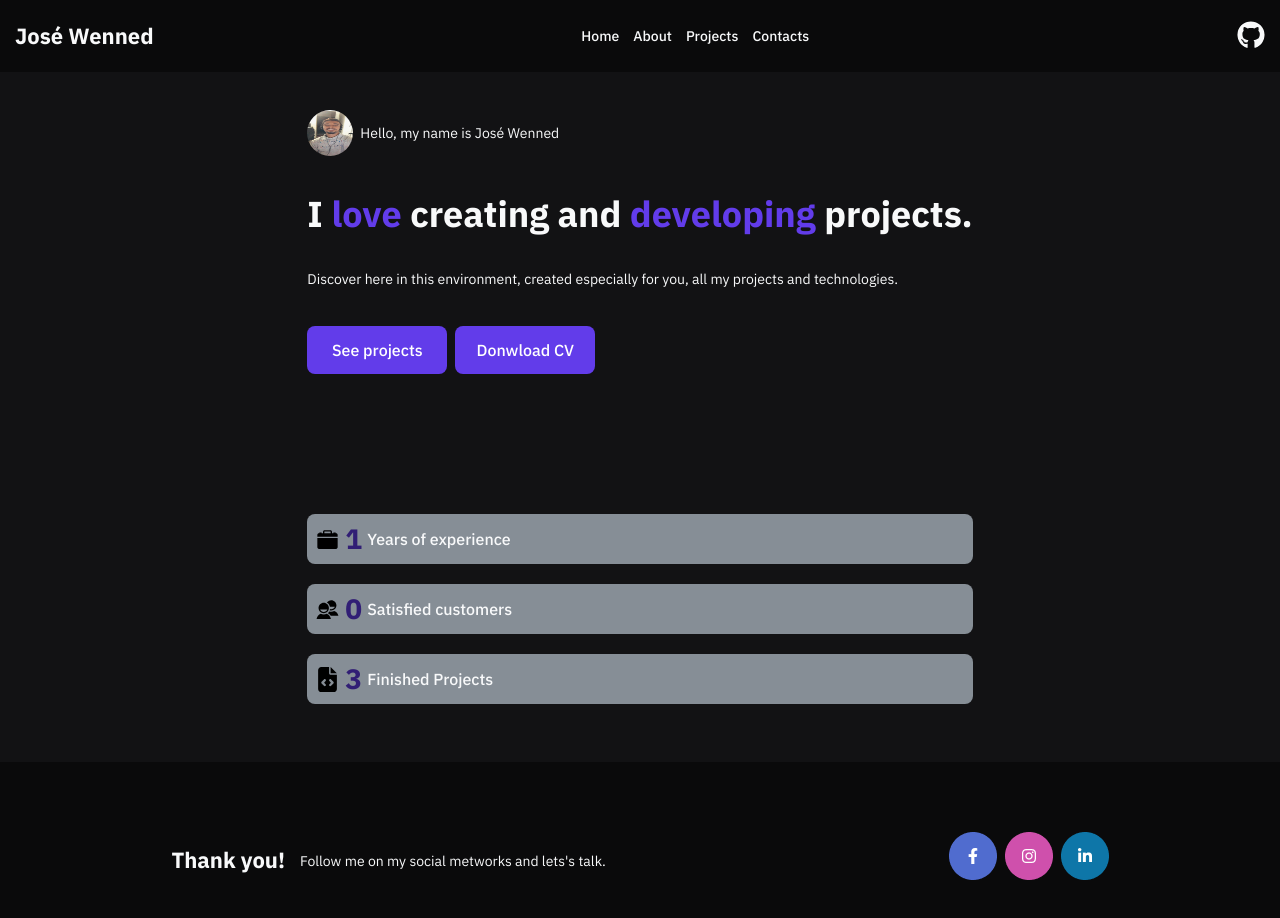
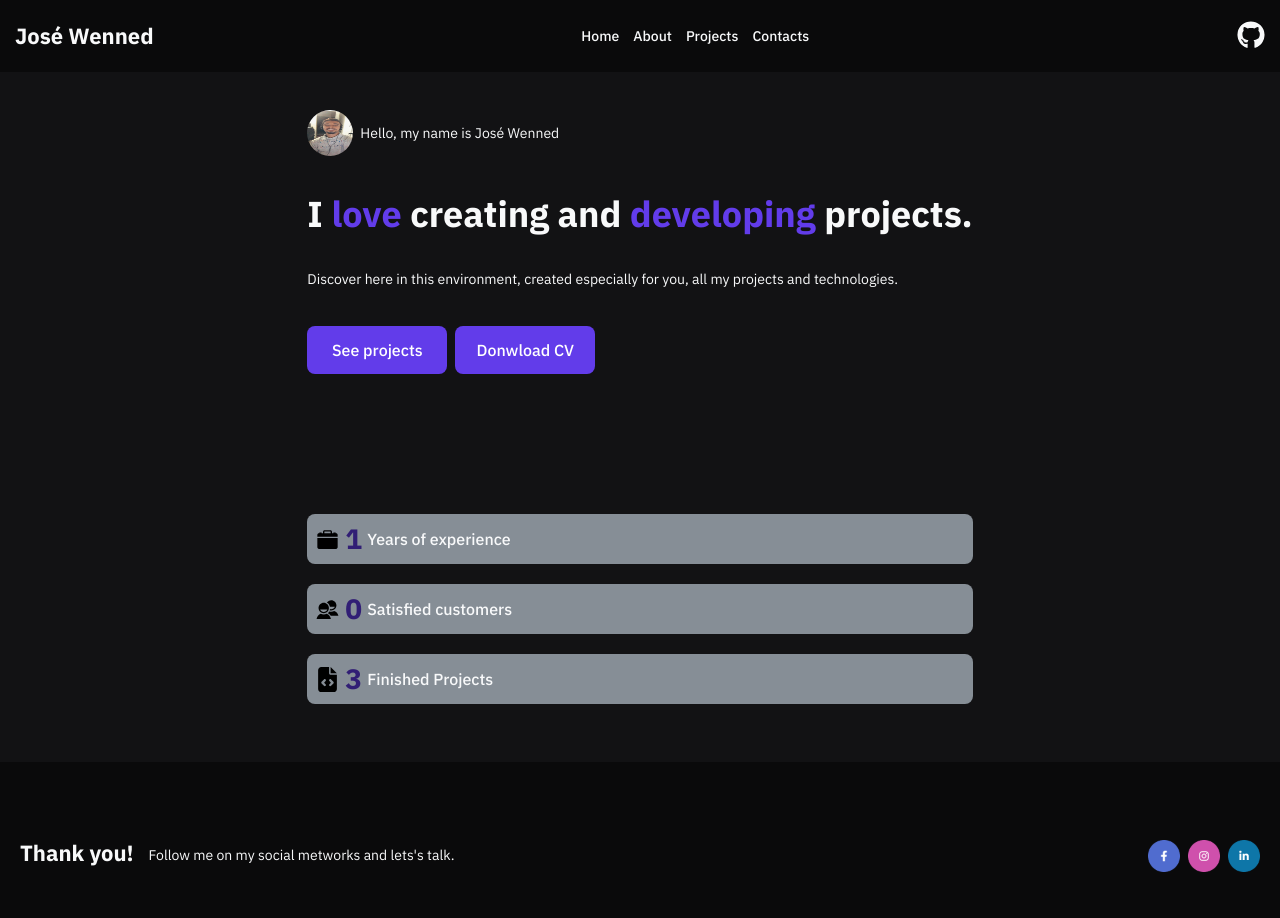
Before and after one commit to Kenzie-Academy-Brasil-Developers/Entrega---Portf-lio-de-Sucesso-JoseWenned, a React (Vite) app: page / in a window 1280 px wide. Shown: the top 918 px of the page. Built offline with nearby package versions, Linux system fonts and the light colour scheme.

Commit message:
feat: style update component footer

```diff
--- a/src/Components/Footer/footer.component.tsx
+++ b/src/Components/Footer/footer.component.tsx
@@ -5,15 +5,17 @@ export const Footer = () => {
         <>
             <footer className={style.footer}>
 
-                <div className={style.containerPrimary}>
-                    <h2 className={style.titleThank}>Thank you!</h2>
-                    <p className={style.paragraph}>Follow me on my social metworks and lets's talk.</p>
-                </div>
+                <div className={style.containerFooter}>
+                    <div className={style.containerPrimary}>
+                        <h2 className={style.titleThank}>Thank you!</h2>
+                        <p className={style.paragraph}>Follow me on my social metworks and lets's talk.</p>
+                    </div>
 
-                <div className={style.containerSecond}>
-                    <a href={"https://www.facebook.com/profile.php?id=100004807723751"} target="blank"><img src="./src/assets/facebook.png" alt="facebook.png"/></a>
-                    <a href={"https://www.instagram.com/j.wenned?igsh=MW5henc0Z2E3eDhqag%3D%3D&utm_source=qr"} target="blank"><img src="./src/assets/instagram.png" alt="instagram.png"/></a>
-                    <a href={"https://www.linkedin.com/in/jos%C3%A9-wenned-chaves-de-sousa-148554165/"} target="blank"><img src="./src/assets/linkedin.png" alt="linkendin.png"/></a>
+                    <div className={style.containerSecond}>
+                        <a href={"https://www.facebook.com/profile.php?id=100004807723751"} target="blank"><img className={style.imageFooter} src="./src/assets/facebook.png" alt="facebook.png"/></a>
+                        <a href={"https://www.instagram.com/j.wenned?igsh=MW5henc0Z2E3eDhqag%3D%3D&utm_source=qr"} target="blank"><img className={style.imageFooter} src="./src/assets/instagram.png" alt="instagram.png"/></a>
+                        <a href={"https://www.linkedin.com/in/jos%C3%A9-wenned-chaves-de-sousa-148554165/"} target="blank"><img className={style.imageFooter} src="./src/assets/linkedin.png" alt="linkendin.png"/></a>
+                    </div>
                 </div>
 
             </footer>
--- a/src/Components/Footer/style.module.scss
+++ b/src/Components/Footer/style.module.scss
@@ -3,18 +3,19 @@
     height: 170px;
     background-color: var(--color-gray-5);
 
+    display: flex;
+    justify-content: center;
+
 }
 
-@media screen and (min-width: 768px) {
-    .footer {
+.containerFooter {
 
-       display: flex;
-       flex-direction: row;
-       justify-content: space-around;
-       align-items: center;
+    width: 1250px;
 
+    display: flex;
+    flex-direction: column;
+    justify-content: center;
 
-    }
 }
 
 .containerPrimary {
@@ -26,17 +27,6 @@
 
 }
 
-@media screen and (min-width: 768px) {
-    .containerPrimary {
-
-        display: flex;
-        flex-direction: row;
-        justify-content: center;
-        align-items: center;
-
-    }
-}
-
 .titleThank {
 
     font-family: var(--font-primary);
@@ -45,7 +35,7 @@
 
     color: var(--color-gray-0);
 
-    margin-top: 25px;
+    margin-top: 12px;
 
 }
 
@@ -58,15 +48,7 @@
     color: var(--color-gray-0);
 
     margin-top: 15px;
-}
 
-@media screen and (min-width: 768px) {
-    .paragraph {
-
-        margin-top: 28px;
-        margin-left: 15px;
-
-    }
 }
 
 .containerSecond {
@@ -77,4 +59,63 @@
 
     margin-top: 20px;
     gap: 8px;
+
 }
+
+.imageFooter {
+
+    width: 32px;
+    height: 32px;
+
+}
+
+@media screen and (min-width: 768px) {
+
+    .footer {
+
+       display: flex;
+       flex-direction: row;
+       justify-content: space-around;
+       align-items: center;
+
+
+    }
+
+    .containerPrimary {
+
+        display: flex;
+        justify-content: center;
+        align-items: center;
+
+    }
+
+}
+
+@media screen and (min-width: 1024px) {
+
+    .containerFooter{
+        display: flex;
+        flex-direction: row;
+        justify-content: space-between;
+    }
+
+    .containerPrimary{
+
+        display: flex;
+        flex-direction: row;
+        align-items: center;
+        justify-content: center;
+
+        margin-left: 5px;
+
+    }
+
+    .containerSecond{
+        margin-right: 5px;
+    }
+
+    .paragraph{
+        margin-left: 15px;
+    }
+
+}
```
